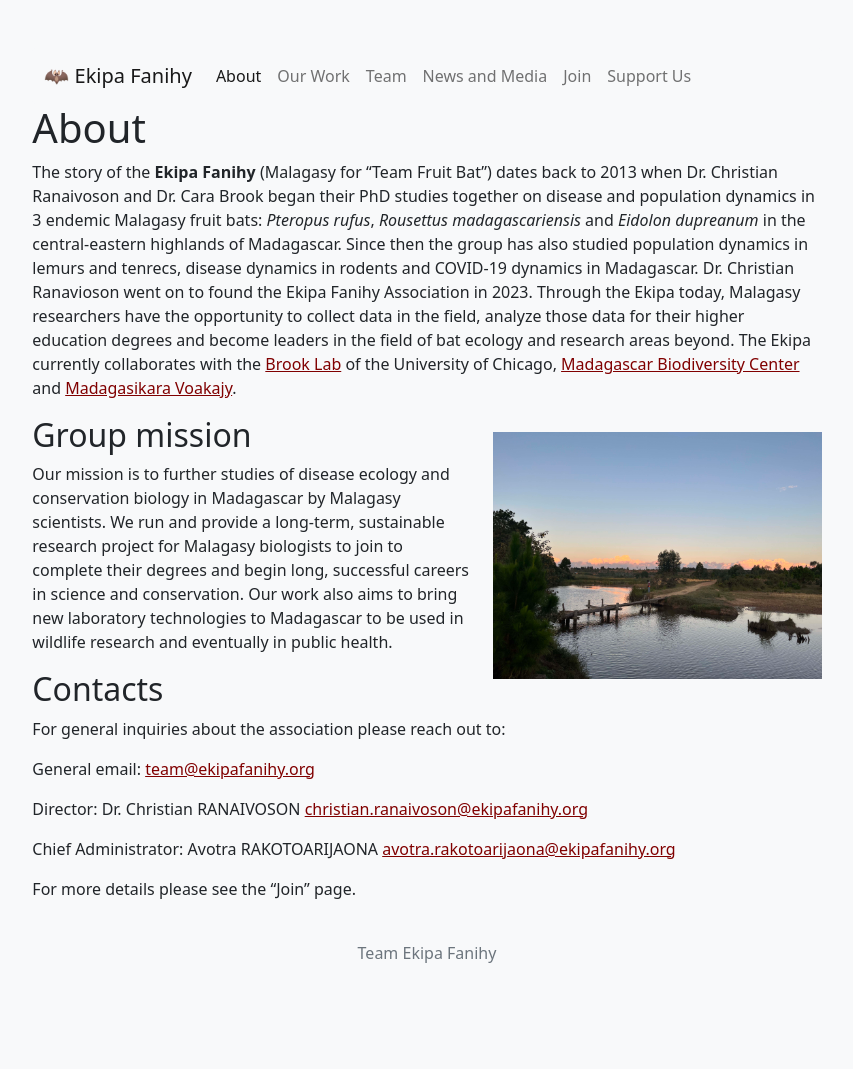
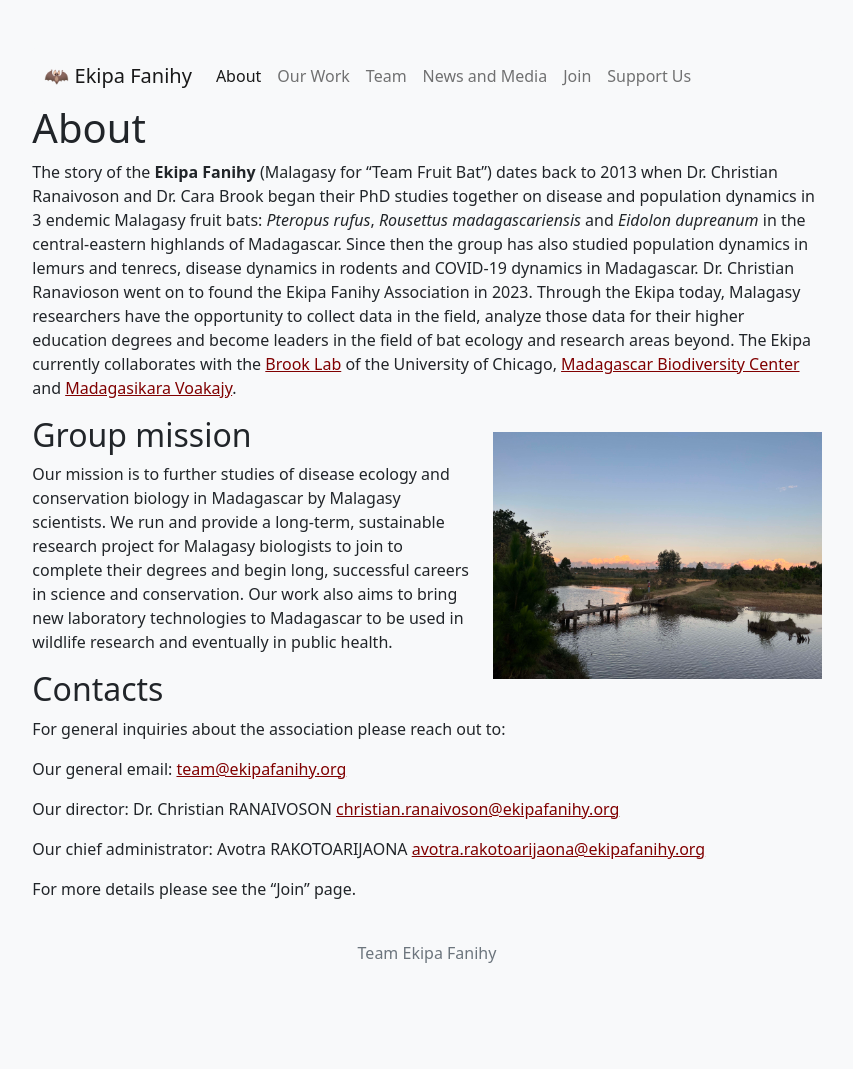
Before and after one commit to brooklabteam/www-ekipafanihy, a Jekyll site: the page built from about.md, in a window 1280 px wide. Shown: the whole page, without its empty margins (213-1066 px from the left). Built offline with Jekyll 4.4.1, drawn with Linux system fonts in a browser that asks for light colours.

Commit message:
Update about.md

```diff
--- a/about.md
+++ b/about.md
@@ -17,10 +17,10 @@ Our mission is to further studies of disease ecology and conservation biology in
 
 For general inquiries about the association please reach out to:
 
-General email: <team@ekipafanihy.org>
+Our general email: <team@ekipafanihy.org>
 
-Director: Dr. Christian RANAIVOSON <christian.ranaivoson@ekipafanihy.org>
+Our director: Dr. Christian RANAIVOSON <christian.ranaivoson@ekipafanihy.org>
 
-Chief Administrator: Avotra RAKOTOARIJAONA <avotra.rakotoarijaona@ekipafanihy.org>
+Our chief administrator: Avotra RAKOTOARIJAONA <avotra.rakotoarijaona@ekipafanihy.org>
 
 For more details please see the "Join" page.
```
